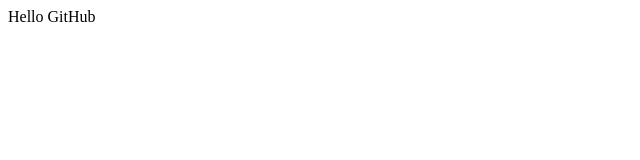
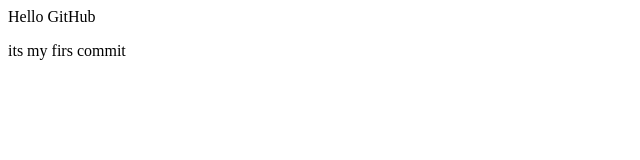
Before and after one commit to beginerX0/MyTutorilal, a plain HTML site: page gittesy.html in a window 1280 px wide. Shown: the whole page, without its empty margins (0-640 px from the left). Drawn offline with Linux system fonts and the light colour scheme.

Commit message:
my 1 commit

```diff
--- a/gittesy.html
+++ b/gittesy.html
@@ -4,5 +4,6 @@
   </head>
   <body>
     <h>Hello GitHub</h>
+    <p>its my firs commit</p>
   </body>
 </html>
```
